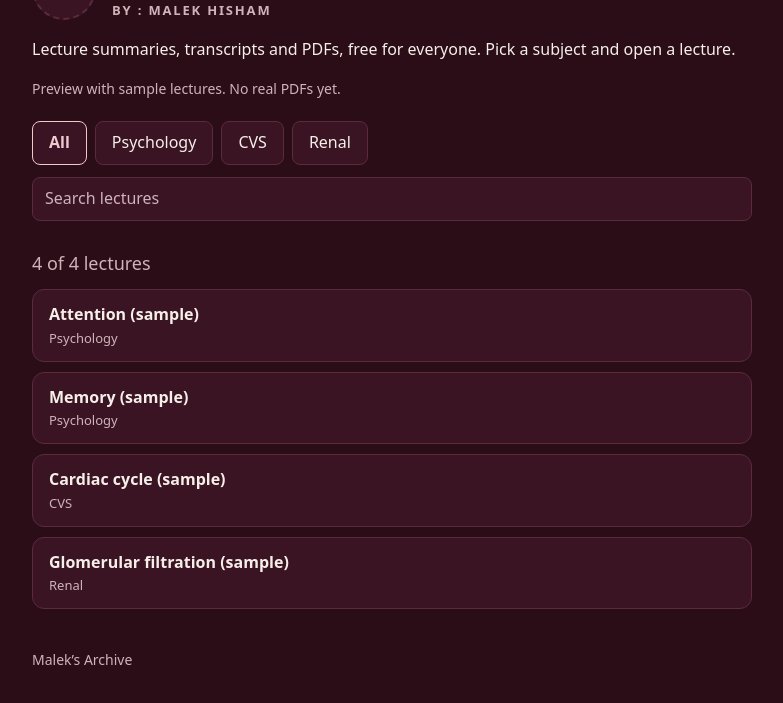
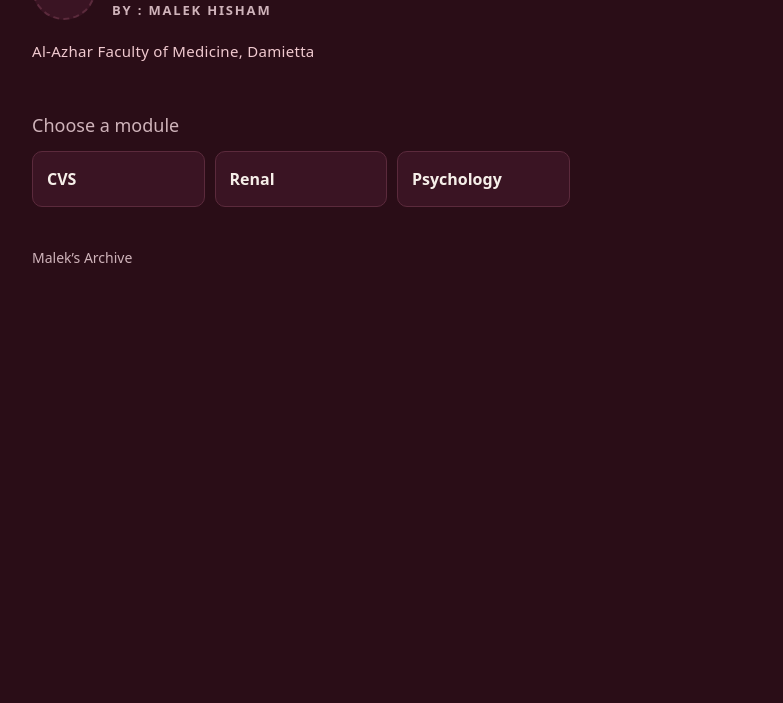
Before and after one commit to malekhisham41/malek-archive, a plain HTML site: page index.html in a window 1280 px wide. Shown: the part 69-772 px from the top of the page, without its empty margins (248-1031 px from the left). Drawn offline with Linux system fonts and the light colour scheme.

Commit message:
Refactor index.html structure and styles
Updated styles and added new elements to enhance layout and functionality.

```diff
--- a/index.html
+++ b/index.html
@@ -1,66 +1,79 @@
 <!doctype html>
 <html lang="en"><head><meta charset="utf-8"><meta name="viewport" content="width=device-width,initial-scale=1">
-<title>Malek’s Archive</title><style>
-:root{--bg:#2a0d17;--card:#3a1423;--line:#5b2a3c;--ink:#f6efe9;--ink2:#cfb3ba;--teal:#f0c9cf}
+<title>Malek’s Archive</title>
+<style>
+:root{--bg:#2a0d17;--card:#3a1423;--line:#5b2a3c;--ink:#f6efe9;--ink2:#cfb3ba;--acc:#f0c9cf}
 *{box-sizing:border-box}body{margin:0;background:var(--bg);color:var(--ink);font:16px/1.6 system-ui,sans-serif}
-main{max-width:760px;margin:0 auto;padding:24px 20px 48px}h1{font-size:34px;margin:8px 0}h2{font-size:18px;margin:28px 0 12px;color:var(--ink2);font-weight:500}
-.note{color:var(--ink2);font-size:14px}.chips{display:flex;flex-wrap:wrap;gap:8px;margin:20px 0 12px}
-.chip,.tab,.btn{min-height:44px;padding:0 16px;border:1px solid var(--line);border-radius:8px;background:var(--card);font:inherit;cursor:pointer;display:inline-flex;align-items:center;text-decoration:none;color:var(--ink)}
-.chip.on,.tab.on{border-color:var(--teal);color:var(--teal);font-weight:600}
-input{width:100%;min-height:44px;padding:0 12px;border:1px solid var(--line);border-radius:8px;background:var(--card);color:var(--ink);font:inherit}
-input::placeholder{color:var(--ink2)}
-.lec{border:1px solid var(--line);border-radius:12px;margin-bottom:10px;background:var(--card)}
-.lec summary{padding:12px 16px;min-height:44px;cursor:pointer;display:flex;flex-direction:column}.sub{color:var(--ink2);font-size:13px}
-.body{padding:0 16px 16px;border-top:1px solid var(--line)}.tabs{display:flex;gap:8px;padding:12px 0;flex-wrap:wrap}
-.btn{margin-right:8px;background:var(--teal);color:#2a0d17;border-color:var(--teal);font-weight:600}.btn.alt{background:transparent;color:var(--ink);border-color:var(--line)}.muted{color:var(--ink2)}
-footer{margin-top:40px;color:var(--ink2);font-size:14px}button:focus-visible,a:focus-visible,summary:focus-visible,input:focus-visible{outline:2px solid var(--teal);outline-offset:2px}
-.top{display:flex;align-items:center;gap:16px}.top h1{margin:0}
-.avatar{flex:none;width:72px;height:72px;border-radius:50%;border:2px dashed var(--line);background:var(--card) center/cover no-repeat}.avatar.has{border:2px solid var(--teal)}
-h1{text-transform:uppercase;letter-spacing:.04em;font-size:clamp(20px,6vw,34px);line-height:1.2}
-.avatar{width:64px;height:64px}
+main{max-width:760px;margin:0 auto;padding:24px 20px 48px}
+.top{display:flex;align-items:center;gap:16px}
+.avatar{flex:none;width:64px;height:64px;border-radius:50%;border:2px dashed var(--line);background:var(--card) center/cover no-repeat}.avatar.has{border:2px solid var(--acc)}
+h1{margin:0;text-transform:uppercase;letter-spacing:.04em;font-size:clamp(20px,6vw,34px);line-height:1.2}
 .byline{margin:4px 0 0;font-size:13px;letter-spacing:.14em;color:var(--ink2);font-weight:600}
+.college{margin:18px 0 0;font-size:15px;color:var(--acc);letter-spacing:.02em}
+h2{font-size:18px;margin:26px 0 12px;color:var(--ink2);font-weight:500}
+.grid{display:grid;grid-template-columns:repeat(auto-fill,minmax(150px,1fr));gap:10px}
+.box{min-height:56px;padding:10px 14px;border:1px solid var(--line);border-radius:10px;background:var(--card);color:var(--ink);font:inherit;font-weight:600;cursor:pointer;text-align:left;display:flex;align-items:center}
+.box:hover{border-color:var(--acc)}
+.crumbs{display:flex;flex-wrap:wrap;gap:6px;align-items:center;margin-top:22px;font-size:14px;color:var(--ink2)}
+.crumbs button{background:none;border:0;color:var(--acc);font:inherit;cursor:pointer;padding:8px 2px;min-height:44px;text-decoration:underline}
+.item{display:flex;gap:8px;flex-wrap:wrap;align-items:center;border:1px solid var(--line);border-radius:10px;background:var(--card);padding:10px 14px;margin-bottom:8px}
+.btn{min-height:40px;padding:0 14px;border-radius:8px;background:var(--acc);color:#2a0d17;font-weight:600;text-decoration:none;display:inline-flex;align-items:center}
+.btn.alt{background:transparent;color:var(--ink);border:1px solid var(--line)}
+.muted{color:var(--ink2)}
+footer{margin-top:40px;color:var(--ink2);font-size:14px}
+button:focus-visible,a:focus-visible{outline:2px solid var(--acc);outline-offset:2px}
 </style></head>
 <body><main>
-<header><div class="top"><div class="avatar" id="avatar" role="img" aria-label="Photo of Malek (empty for now)"></div><div><h1>Malek’s Archive</h1><p class="byline">BY : MALEK HISHAM</p></div></div><p>Lecture summaries, transcripts and PDFs, free for everyone. Pick a subject and open a lecture.</p>
-<p class="note">Preview with sample lectures. No real PDFs yet.</p></header>
-<section><div id="subjects" class="chips" role="group" aria-label="Subject"></div>
-<input id="q" type="search" placeholder="Search lectures" aria-label="Search lectures"></section>
-<section><h2 id="count"></h2><div id="list"></div><p id="empty" hidden>No lecture matches.</p></section>
+<header><div class="top"><div class="avatar" id="avatar" role="img" aria-label="Photo of Malek (empty for now)"></div><div><h1>Malek’s Archive</h1><p class="byline">BY : MALEK HISHAM</p></div></div>
+<p class="college">Al-Azhar Faculty of Medicine, Damietta</p></header>
+<nav class="crumbs" id="crumbs" aria-label="Breadcrumb"></nav>
+<section><h2 id="title"></h2><div id="view"></div></section>
 <footer>Malek’s Archive</footer>
-</main><script>
-// Add a lecture by adding an entry. Put the PDF in /pdfs and set pdf: "pdfs/file.pdf" (leave "" if none).
-window.LECTURES = [
-  { id: 1, subject: "Psychology", title: "Attention (sample)", summary: ["Attention is choosing some information and ignoring the rest.", "Types: selective, sustained, divided.", "Sample text only."], transcript: "Full lecture transcript goes here. Sample text only.", pdf: "" },
-  { id: 2, subject: "Psychology", title: "Memory (sample)", summary: ["Memory is split into sensory, short-term and long-term.", "Sample text only."], transcript: "Full lecture transcript goes here. Sample text only.", pdf: "" },
-  { id: 3, subject: "CVS", title: "Cardiac cycle (sample)", summary: ["The cycle has contraction and relaxation phases.", "Sample text only."], transcript: "Full lecture transcript goes here. Sample text only.", pdf: "" },
-  { id: 4, subject: "Renal", title: "Glomerular filtration (sample)", summary: ["Filtration happens in the glomerulus under pressure.", "Sample text only."], transcript: "Full lecture transcript goes here. Sample text only.", pdf: "" }
-];
-
-const L = window.LECTURES, subs = ["All", ...new Set(L.map(l => l.subject))];
-let subject = "All", q = "";
+</main>
+<script>
+/* Add content: ITEMS["CVS/Physiology/Lecture 1 title/PDF by Malek"] = [{title:"Lecture 1", pdf:"pdfs/x.pdf"}]  (leave pdf out for a text-only entry) */
+const LECTURES = {}; /* LECTURES["CVS/Physiology"] = ["Lecture 1 title", ...]; Psychology: LECTURES["Psychology"] */
+const ITEMS = {};
+const CORE = ["Physiology","Anatomy","Embryology","Pharmacology","Pathology","Biochemistry","Histology","Microbiology"];
+const TREE = {
+  "CVS": [...CORE, "Practical"],
+  "Renal": ["Physiology","Biochemistry","Pathology","Anatomy","Histology","Parasitology","Microbiology","Pharmacology","Practical"],
+  "Psychology": null
+};
+const RES = ["PDF by Malek","College PDFs","College Lectures Explanation","External Lectures Explanation","Quiz"];
+let path = [];
 const $ = id => document.getElementById(id);
-function el(t, c, txt) { const e = document.createElement(t); if (c) e.className = c; if (txt) e.textContent = txt; return e; }
-function renderChips() {
-  $("subjects").replaceChildren(...subs.map(s => { const b = el("button", s === subject ? "chip on" : "chip", s); b.type = "button"; b.onclick = () => { subject = s; renderChips(); renderList(); }; return b; }));
+function el(t,c,x){const e=document.createElement(t);if(c)e.className=c;if(x)e.textContent=x;return e}
+function go(p){path=p;render()}
+function render(){
+  const cr=$("crumbs");cr.replaceChildren();
+  const parts=["Home",...path];
+  parts.forEach((p,i)=>{
+    if(i<parts.length-1){const b=el("button","",p);b.type="button";b.onclick=()=>go(path.slice(0,i));cr.append(b,el("span","","/"))}
+    else if(i>0)cr.append(el("span","",p));
+  });
+  const v=$("view");v.replaceChildren();
+  const mod=path[0], ld=(mod&&TREE[mod])?2:1, n=path.length;
+  let level;
+  if(n===0){$("title").textContent="Choose a module";level=Object.keys(TREE).map(m=>[m,()=>go([m])])}
+  else if(n<ld){$("title").textContent=mod;level=TREE[mod].map(s=>[s,()=>go([mod,s])])}
+  else if(n===ld){
+    $("title").textContent=path[n-1]+" · Lectures";
+    const ls=LECTURES[path.join("/")]||[];
+    if(!ls.length){v.append(el("p","muted","No lectures added yet."));return}
+    level=ls.map(l=>[l,()=>go([...path,l])])}
+  else if(n===ld+1){$("title").textContent=path[n-1];level=RES.map(r=>[r,()=>go([...path,r])])}
+  else{
+    $("title").textContent=path[n-1];
+    const items=ITEMS[path.join("/")]||[];
+    if(!items.length)v.append(el("p","muted","Nothing added here yet."));
+    items.forEach(i=>{const d=el("div","item");d.append(el("strong","",i.title));
+      if(i.pdf){const a=el("a","btn","Open");a.href=i.pdf;a.target="_blank";a.rel="noopener";const b=el("a","btn alt","Download");b.href=i.pdf;b.download="";d.append(a,b)}
+      v.append(d)});
+    return;
+  }
+  const g=el("div","grid");level.forEach(([n,f])=>{const b=el("button","box",n);b.type="button";b.onclick=f;g.append(b)});v.append(g);
 }
-function lecture(l) {
-  const d = el("details", "lec"), s = el("summary"); s.append(el("strong", "", l.title), el("span", "sub", l.subject)); d.append(s);
-  const body = el("div", "body"), tabs = el("div", "tabs"), pane = el("div", "pane");
-  const views = { Summary: () => { const u = el("ul"); l.summary.forEach(x => u.append(el("li", "", x))); return u; },
-    Transcript: () => el("p", "", l.transcript),
-    PDF: () => { if (!l.pdf) return el("p", "muted", "PDF not available yet."); const a = el("a", "btn", "Open PDF"); a.href = l.pdf; a.target = "_blank"; a.rel = "noopener"; const w = el("div"); const dl = el("a", "btn alt", "Download"); dl.href = l.pdf; dl.download = ""; w.append(a, dl); return w; } };
-  const show = k => { [...tabs.children].forEach(b => b.className = b.textContent === k ? "tab on" : "tab"); pane.replaceChildren(views[k]()); };
-  Object.keys(views).forEach(k => { const b = el("button", "tab", k); b.type = "button"; b.onclick = () => show(k); tabs.append(b); });
-  body.append(tabs, pane); d.append(body); show("Summary"); return d;
-}
-function renderList() {
-  const r = L.filter(l => (subject === "All" || l.subject === subject) && (l.title + " " + l.subject).toLowerCase().includes(q.trim().toLowerCase()));
-  $("count").textContent = r.length + " of " + L.length + " lectures";
-  $("list").replaceChildren(...r.map(lecture)); $("empty").hidden = r.length > 0;
-}
-$("q").oninput = e => { q = e.target.value; renderList(); };
-renderChips(); renderList();
-
-// Photo slot: put profile.jpg next to index.html and it shows up automatically.
-(function(){const i=new Image();i.onload=()=>{const a=document.getElementById("avatar");a.style.backgroundImage="url(profile.jpg)";a.classList.add("has");a.setAttribute("aria-label","Photo of Malek")};i.src="profile.jpg";})();
+path=decodeURIComponent(location.hash.slice(1)).split("/").filter(Boolean);render();
+(function(){const i=new Image();i.onload=()=>{const a=$("avatar");a.style.backgroundImage="url(profile.jpg)";a.classList.add("has");a.setAttribute("aria-label","Photo of Malek")};i.src="profile.jpg";})();
 </script></body></html>
```
